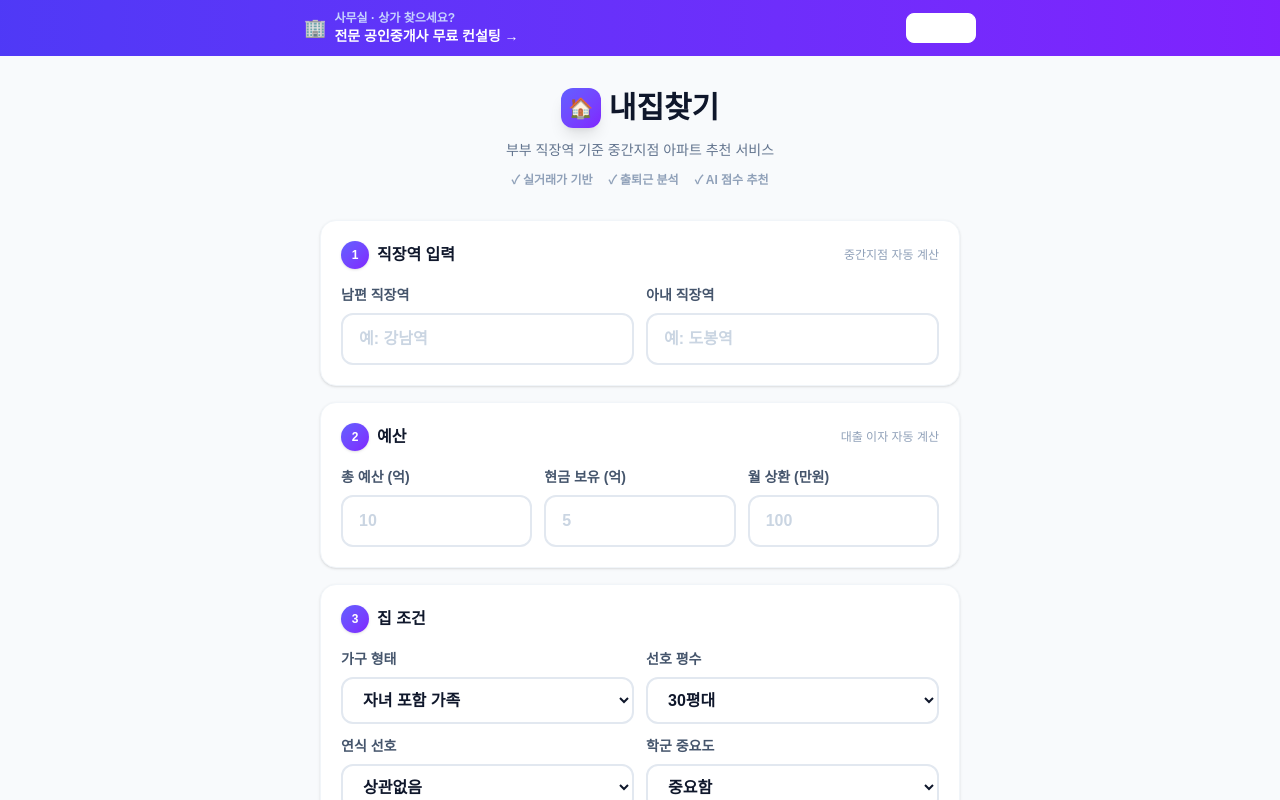
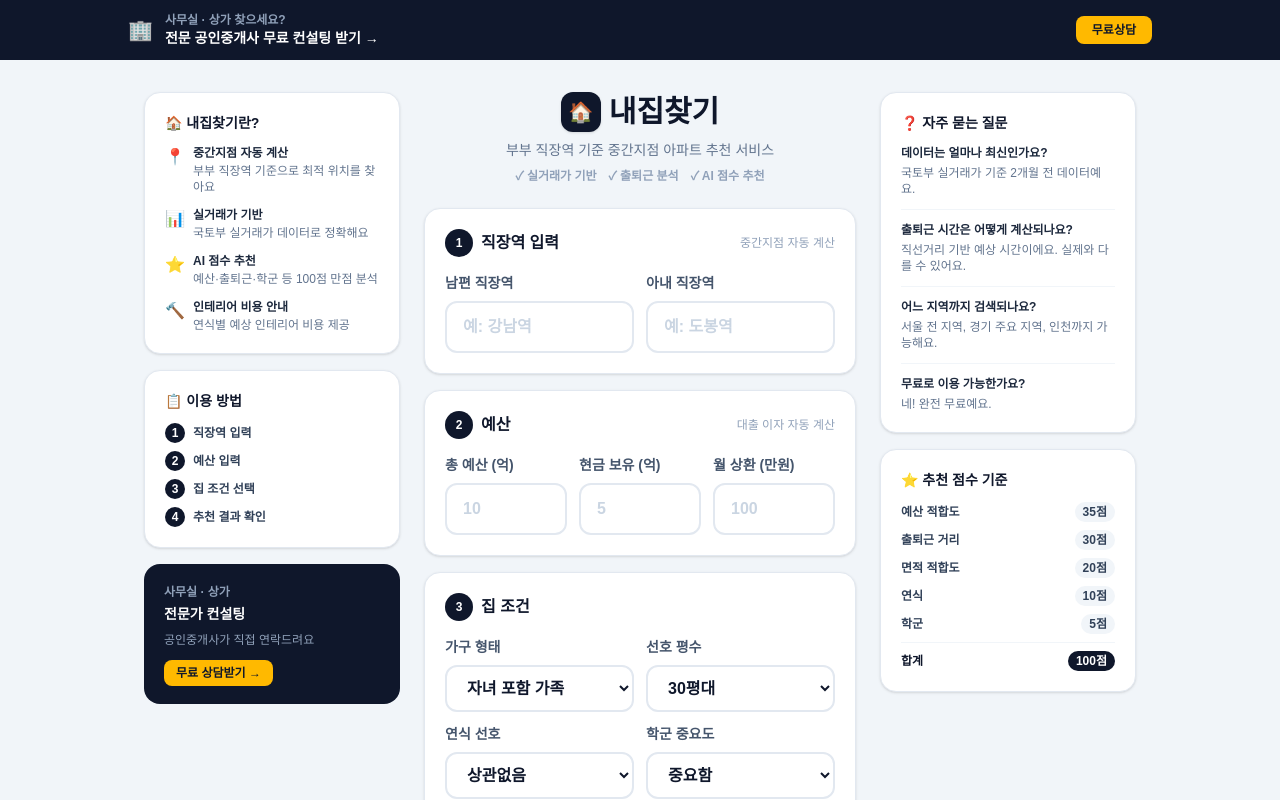
Before and after one commit to jonghyuck777/apt-fit-home, a Next.js app: page / in a window 1280 px wide. Shown: the top 800 px of the page. Built offline with nearby package versions, Linux system fonts and the light colour scheme.

Commit message:
improve homepage layout with sidebars

```diff
--- a/app/page.tsx
+++ b/app/page.tsx
@@ -46,44 +46,111 @@ export default function HomePage() {
     router.push("/results?" + params.toString());
   };
 
-  const inputClass = "w-full rounded-xl border-2 border-slate-200 bg-white px-4 py-3 text-base font-semibold text-slate-900 outline-none transition focus:border-indigo-400 focus:ring-2 focus:ring-indigo-100 placeholder:text-slate-300";
-  const selectClass = "w-full rounded-xl border-2 border-slate-200 bg-white px-4 py-3 text-base font-semibold text-slate-900 outline-none transition focus:border-indigo-400 focus:ring-2 focus:ring-indigo-100";
+  const inputClass = "w-full rounded-xl border-2 border-slate-200 bg-white px-4 py-3 text-base font-semibold text-slate-900 outline-none transition focus:border-blue-400 focus:ring-2 focus:ring-blue-100 placeholder:text-slate-300";
+  const selectClass = "w-full rounded-xl border-2 border-slate-200 bg-white px-4 py-3 text-base font-semibold text-slate-900 outline-none transition focus:border-blue-400 focus:ring-2 focus:ring-blue-100";
   const labelClass = "mb-2 block text-sm font-bold text-slate-600";
 
   return (
-    <main className="min-h-screen bg-slate-50">
+    <main className="min-h-screen bg-slate-100">
 
       {/* 상단 배너 */}
       <div
         onClick={() => window.open(CONSULTING_FORM_URL, "_blank")}
-        className="cursor-pointer bg-gradient-to-r from-indigo-600 to-violet-600 px-4 py-2.5"
+        className="cursor-pointer bg-slate-900 px-4 py-3 hover:bg-slate-800 transition"
       >
-        <div className="mx-auto max-w-2xl flex items-center justify-between gap-3">
-          <div className="flex items-center gap-2">
-            <span className="text-lg">🏢</span>
+        <div className="mx-auto max-w-5xl flex items-center justify-between gap-3">
+          <div className="flex items-center gap-3">
+            <span className="text-xl">🏢</span>
             <div>
-              <p className="text-xs font-bold text-indigo-200">사무실 · 상가 찾으세요?</p>
-              <p className="text-sm font-extrabold text-white">전문 공인중개사 무료 컨설팅 →</p>
+              <p className="text-xs font-bold text-slate-400">사무실 · 상가 찾으세요?</p>
+              <p className="text-sm font-extrabold text-white">전문 공인중개사 무료 컨설팅 받기 →</p>
             </div>
           </div>
-          <span className="shrink-0 rounded-lg bg-white bg-opacity-20 px-3 py-1.5 text-xs font-bold text-white border border-white border-opacity-30">
+          <span className="shrink-0 rounded-lg bg-amber-400 px-4 py-1.5 text-xs font-extrabold text-slate-900">
             무료상담
           </span>
         </div>
       </div>
 
-      <div className="mx-auto max-w-2xl px-4 py-8">
+      {/* 전체 레이아웃 */}
+      <div className="mx-auto max-w-5xl px-4 py-8 flex gap-6">
+
+        {/* 왼쪽 사이드바 */}
+        <div className="hidden lg:flex flex-col gap-4 w-64 shrink-0">
+
+          {/* 서비스 소개 */}
+          <div className="rounded-2xl bg-white p-5 shadow-sm border border-slate-200">
+            <p className="text-sm font-extrabold text-slate-900 mb-3">🏠 내집찾기란?</p>
+            <div className="space-y-3">
+              <div className="flex items-start gap-2">
+                <span className="text-base shrink-0">📍</span>
+                <div>
+                  <p className="text-xs font-bold text-slate-800">중간지점 자동 계산</p>
+                  <p className="text-xs text-slate-500 mt-0.5">부부 직장역 기준으로 최적 위치를 찾아요</p>
+                </div>
+              </div>
+              <div className="flex items-start gap-2">
+                <span className="text-base shrink-0">📊</span>
+                <div>
+                  <p className="text-xs font-bold text-slate-800">실거래가 기반</p>
+                  <p className="text-xs text-slate-500 mt-0.5">국토부 실거래가 데이터로 정확해요</p>
+                </div>
+              </div>
+              <div className="flex items-start gap-2">
+                <span className="text-base shrink-0">⭐</span>
+                <div>
+                  <p className="text-xs font-bold text-slate-800">AI 점수 추천</p>
+                  <p className="text-xs text-slate-500 mt-0.5">예산·출퇴근·학군 등 100점 만점 분석</p>
+                </div>
+              </div>
+              <div className="flex items-start gap-2">
+                <span className="text-base shrink-0">🔨</span>
+                <div>
+                  <p className="text-xs font-bold text-slate-800">인테리어 비용 안내</p>
+                  <p className="text-xs text-slate-500 mt-0.5">연식별 예상 인테리어 비용 제공</p>
+                </div>
+              </div>
+            </div>
+          </div>
+
+          {/* 이용 방법 */}
+          <div className="rounded-2xl bg-white p-5 shadow-sm border border-slate-200">
+            <p className="text-sm font-extrabold text-slate-900 mb-3">📋 이용 방법</p>
+            <div className="space-y-2">
+              {["직장역 입력", "예산 입력", "집 조건 선택", "추천 결과 확인"].map((step, i) => (
+                <div key={i} className="flex items-center gap-2">
+                  <span className="flex items-center justify-center w-5 h-5 rounded-full bg-slate-900 text-white text-xs font-bold shrink-0">{i + 1}</span>
+                  <p className="text-xs font-semibold text-slate-700">{step}</p>
+                </div>
+              ))}
+            </div>
+          </div>
+
+          {/* 사무실/상가 배너 */}
+          <div
+            onClick={() => window.open(CONSULTING_FORM_URL, "_blank")}
+            className="cursor-pointer rounded-2xl bg-slate-900 p-5 hover:bg-slate-800 transition"
+          >
+            <p className="text-xs font-bold text-slate-400 mb-1">사무실 · 상가</p>
+            <p className="text-sm font-extrabold text-white mb-2">전문가 컨설팅</p>
+            <p className="text-xs text-slate-400 mb-3">공인중개사가 직접 연락드려요</p>
+            <span className="rounded-lg bg-amber-400 px-3 py-1.5 text-xs font-extrabold text-slate-900">무료 상담받기 →</span>
+          </div>
+        </div>
+
+        {/* 메인 폼 */}
+        <div className="flex-1 min-w-0">
 
           {/* 헤더 */}
-        <div className="mb-8 text-center">
-          <div className="inline-flex items-center gap-2 mb-3">
-            <div className="w-10 h-10 rounded-xl bg-gradient-to-br from-indigo-500 to-violet-600 flex items-center justify-center shadow-lg">
+          <div className="mb-6 text-center">
+            <div className="inline-flex items-center gap-2 mb-2">
+              <div className="w-10 h-10 rounded-xl bg-slate-900 flex items-center justify-center shadow">
                 <span className="text-xl">🏠</span>
               </div>
               <h1 className="text-3xl font-extrabold text-slate-900">내집찾기</h1>
             </div>
             <p className="text-sm font-medium text-slate-500">부부 직장역 기준 중간지점 아파트 추천 서비스</p>
-          <div className="mt-3 flex justify-center gap-4 text-xs font-semibold text-slate-400">
+            <div className="mt-2 flex justify-center gap-3 text-xs font-semibold text-slate-400">
               <span>✓ 실거래가 기반</span>
               <span>✓ 출퇴근 분석</span>
               <span>✓ AI 점수 추천</span>
@@ -93,57 +160,35 @@ export default function HomePage() {
           <div className="space-y-4">
 
             {/* STEP 1 */}
-          <section className="rounded-2xl bg-white p-5 shadow-sm border border-slate-100">
+            <section className="rounded-2xl bg-white p-5 shadow-sm border border-slate-200">
               <div className="flex items-center gap-2 mb-4">
-              <span className="flex items-center justify-center w-7 h-7 rounded-full bg-gradient-to-br from-indigo-500 to-violet-600 text-white text-xs font-extrabold shadow">1</span>
+                <span className="flex items-center justify-center w-7 h-7 rounded-full bg-slate-900 text-white text-xs font-extrabold">1</span>
                 <h2 className="text-base font-extrabold text-slate-900">직장역 입력</h2>
                 <span className="ml-auto text-xs font-medium text-slate-400">중간지점 자동 계산</span>
               </div>
               <div className="grid gap-3 grid-cols-2">
                 <div>
                   <label className={labelClass}>남편 직장역</label>
-                <input
-                  value={stationA}
-                  onChange={(e) => setStationA(e.target.value)}
-                  placeholder="예: 강남역"
-                  className={inputClass}
-                />
-                {foundA ? (
-                  <p className="mt-1.5 text-xs font-bold text-emerald-500">✓ {foundA.name}</p>
-                ) : stationA ? (
-                  <p className="mt-1.5 text-xs font-bold text-red-400">역을 찾지 못했어요</p>
-                ) : null}
+                  <input value={stationA} onChange={(e) => setStationA(e.target.value)} placeholder="예: 강남역" className={inputClass} />
+                  {foundA ? <p className="mt-1.5 text-xs font-bold text-emerald-500">✓ {foundA.name}</p>
+                    : stationA ? <p className="mt-1.5 text-xs font-bold text-red-400">역을 찾지 못했어요</p> : null}
                 </div>
                 <div>
                   <label className={labelClass}>아내 직장역</label>
-                <input
-                  value={stationB}
-                  onChange={(e) => setStationB(e.target.value)}
-                  placeholder="예: 도봉역"
-                  className={inputClass}
-                />
-                {foundB ? (
-                  <p className="mt-1.5 text-xs font-bold text-emerald-500">✓ {foundB.name}</p>
-                ) : stationB ? (
-                  <p className="mt-1.5 text-xs font-bold text-red-400">역을 찾지 못했어요</p>
-                ) : null}
+                  <input value={stationB} onChange={(e) => setStationB(e.target.value)} placeholder="예: 도봉역" className={inputClass} />
+                  {foundB ? <p className="mt-1.5 text-xs font-bold text-emerald-500">✓ {foundB.name}</p>
+                    : stationB ? <p className="mt-1.5 text-xs font-bold text-red-400">역을 찾지 못했어요</p> : null}
                 </div>
               </div>
-
               {nearestStation && (
-              <div className="mt-4 rounded-xl bg-gradient-to-r from-indigo-50 to-violet-50 border border-indigo-100 p-4">
-                <div className="flex items-center gap-2 mb-2">
-                  <span className="text-base">📍</span>
-                  <p className="text-xs font-extrabold text-indigo-700">중간지점 계산 완료</p>
-                </div>
-                <p className="text-sm font-extrabold text-slate-900">
-                  추천 지역: <span className="text-indigo-600">{nearestStation.name}</span> 근처
-                </p>
+                <div className="mt-4 rounded-xl bg-blue-50 border border-blue-100 p-4">
+                  <p className="text-xs font-extrabold text-blue-700 mb-2">📍 중간지점 계산 완료</p>
+                  <p className="text-sm font-extrabold text-slate-900">추천 지역: <span className="text-blue-600">{nearestStation.name}</span> 근처</p>
                   {totalCommute && (
-                  <div className="mt-2 flex gap-3">
-                    <span className="rounded-full bg-white px-2.5 py-1 text-xs font-bold text-slate-700 shadow-sm">남편 {commuteA}분</span>
-                    <span className="rounded-full bg-white px-2.5 py-1 text-xs font-bold text-slate-700 shadow-sm">아내 {commuteB}분</span>
-                    <span className="rounded-full bg-indigo-600 px-2.5 py-1 text-xs font-bold text-white shadow-sm">합산 {totalCommute}분/일</span>
+                    <div className="mt-2 flex flex-wrap gap-2">
+                      <span className="rounded-full bg-white px-2.5 py-1 text-xs font-bold text-slate-700 border border-slate-200">남편 {commuteA}분</span>
+                      <span className="rounded-full bg-white px-2.5 py-1 text-xs font-bold text-slate-700 border border-slate-200">아내 {commuteB}분</span>
+                      <span className="rounded-full bg-slate-900 px-2.5 py-1 text-xs font-bold text-white">합산 {totalCommute}분/일</span>
                     </div>
                   )}
                 </div>
@@ -151,9 +196,9 @@ export default function HomePage() {
             </section>
 
             {/* STEP 2 */}
-          <section className="rounded-2xl bg-white p-5 shadow-sm border border-slate-100">
+            <section className="rounded-2xl bg-white p-5 shadow-sm border border-slate-200">
               <div className="flex items-center gap-2 mb-4">
-              <span className="flex items-center justify-center w-7 h-7 rounded-full bg-gradient-to-br from-indigo-500 to-violet-600 text-white text-xs font-extrabold shadow">2</span>
+                <span className="flex items-center justify-center w-7 h-7 rounded-full bg-slate-900 text-white text-xs font-extrabold">2</span>
                 <h2 className="text-base font-extrabold text-slate-900">예산</h2>
                 <span className="ml-auto text-xs font-medium text-slate-400">대출 이자 자동 계산</span>
               </div>
@@ -171,20 +216,19 @@ export default function HomePage() {
                   <input value={monthlyRepay} onChange={(e) => setMonthlyRepay(e.target.value)} type="number" step="10" placeholder="100" className={inputClass} />
                 </div>
               </div>
-
               {loanNeeded > 0 && (
                 <div className="mt-3 rounded-xl bg-amber-50 border border-amber-100 p-4">
                   <p className="text-xs font-extrabold text-amber-700 mb-3">💰 대출 계산 (금리 3.5% 기준)</p>
                   <div className="grid grid-cols-3 gap-2 text-center">
-                  <div className="rounded-xl bg-white p-2.5 shadow-sm">
+                    <div className="rounded-xl bg-white p-2.5 border border-amber-100">
                       <p className="text-xs text-amber-600 font-semibold">필요 대출</p>
                       <p className="text-lg font-extrabold text-amber-900">{loanNeeded.toFixed(1)}억</p>
                     </div>
-                  <div className="rounded-xl bg-white p-2.5 shadow-sm">
+                    <div className="rounded-xl bg-white p-2.5 border border-amber-100">
                       <p className="text-xs text-amber-600 font-semibold">월 이자</p>
                       <p className="text-lg font-extrabold text-amber-900">{monthlyInterest}만원</p>
                     </div>
-                  <div className="rounded-xl bg-white p-2.5 shadow-sm">
+                    <div className="rounded-xl bg-white p-2.5 border border-amber-100">
                       <p className="text-xs text-amber-600 font-semibold">여유</p>
                       <p className={"text-lg font-extrabold " + (Number(monthlyRepay) >= monthlyInterest ? "text-emerald-500" : "text-red-500")}>
                         {Number(monthlyRepay) >= monthlyInterest ? "여유" : "빠듯"}
@@ -196,9 +240,9 @@ export default function HomePage() {
             </section>
 
             {/* STEP 3 */}
-          <section className="rounded-2xl bg-white p-5 shadow-sm border border-slate-100">
+            <section className="rounded-2xl bg-white p-5 shadow-sm border border-slate-200">
               <div className="flex items-center gap-2 mb-4">
-              <span className="flex items-center justify-center w-7 h-7 rounded-full bg-gradient-to-br from-indigo-500 to-violet-600 text-white text-xs font-extrabold shadow">3</span>
+                <span className="flex items-center justify-center w-7 h-7 rounded-full bg-slate-900 text-white text-xs font-extrabold">3</span>
                 <h2 className="text-base font-extrabold text-slate-900">집 조건</h2>
               </div>
               <div className="grid gap-3 grid-cols-2">
@@ -260,23 +304,68 @@ export default function HomePage() {
             <button
               onClick={handleSearch}
               disabled={!foundA || !foundB}
-            className="w-full rounded-2xl bg-gradient-to-r from-indigo-600 to-violet-600 py-5 text-base font-extrabold text-white shadow-lg transition hover:opacity-90 active:scale-95 disabled:opacity-40 disabled:shadow-none disabled:cursor-not-allowed"
+              className="w-full rounded-2xl bg-slate-900 py-5 text-base font-extrabold text-white shadow-lg transition hover:bg-slate-700 active:scale-95 disabled:opacity-40 disabled:cursor-not-allowed"
             >
               {!foundA || !foundB ? "직장역을 입력해주세요" : "🔍 아파트 추천 받기"}
             </button>
 
-          {/* 하단 사무실/상가 배너 */}
+            {/* 하단 사무실/상가 배너 (모바일용) */}
             <div
               onClick={() => window.open(CONSULTING_FORM_URL, "_blank")}
-            className="cursor-pointer rounded-2xl bg-gradient-to-r from-slate-800 to-slate-900 p-5 flex items-center justify-between gap-4 hover:opacity-90 transition shadow-lg"
+              className="lg:hidden cursor-pointer rounded-2xl bg-slate-900 p-5 flex items-center justify-between gap-4 hover:bg-slate-800 transition"
             >
               <div>
                 <p className="text-xs font-bold text-slate-400 mb-1">사무실 · 상가</p>
                 <p className="text-base font-extrabold text-white">전문가 컨설팅 받아보기</p>
                 <p className="text-xs text-slate-400 mt-1">조건을 남기시면 공인중개사가 직접 연락드려요</p>
               </div>
-            <div className="shrink-0 w-12 h-12 rounded-xl bg-white bg-opacity-10 flex items-center justify-center text-2xl">
-              🏢
+              <div className="shrink-0 text-3xl">🏢</div>
+            </div>
+
+          </div>
+        </div>
+
+        {/* 오른쪽 사이드바 */}
+        <div className="hidden lg:flex flex-col gap-4 w-64 shrink-0">
+
+          {/* 자주 묻는 질문 */}
+          <div className="rounded-2xl bg-white p-5 shadow-sm border border-slate-200">
+            <p className="text-sm font-extrabold text-slate-900 mb-3">❓ 자주 묻는 질문</p>
+            <div className="space-y-3">
+              {[
+                { q: "데이터는 얼마나 최신인가요?", a: "국토부 실거래가 기준 2개월 전 데이터예요." },
+                { q: "출퇴근 시간은 어떻게 계산되나요?", a: "직선거리 기반 예상 시간이에요. 실제와 다를 수 있어요." },
+                { q: "어느 지역까지 검색되나요?", a: "서울 전 지역, 경기 주요 지역, 인천까지 가능해요." },
+                { q: "무료로 이용 가능한가요?", a: "네! 완전 무료예요." },
+              ].map((item, i) => (
+                <div key={i} className="border-b border-slate-100 pb-3 last:border-0 last:pb-0">
+                  <p className="text-xs font-bold text-slate-800 mb-1">{item.q}</p>
+                  <p className="text-xs text-slate-500">{item.a}</p>
+                </div>
+              ))}
+            </div>
+          </div>
+
+          {/* 점수 안내 */}
+          <div className="rounded-2xl bg-white p-5 shadow-sm border border-slate-200">
+            <p className="text-sm font-extrabold text-slate-900 mb-3">⭐ 추천 점수 기준</p>
+            <div className="space-y-2">
+              {[
+                { label: "예산 적합도", score: "35점" },
+                { label: "출퇴근 거리", score: "30점" },
+                { label: "면적 적합도", score: "20점" },
+                { label: "연식", score: "10점" },
+                { label: "학군", score: "5점" },
+              ].map((item, i) => (
+                <div key={i} className="flex items-center justify-between">
+                  <p className="text-xs font-semibold text-slate-700">{item.label}</p>
+                  <span className="rounded-full bg-slate-100 px-2 py-0.5 text-xs font-bold text-slate-700">{item.score}</span>
+                </div>
+              ))}
+              <div className="mt-2 pt-2 border-t border-slate-100 flex items-center justify-between">
+                <p className="text-xs font-extrabold text-slate-900">합계</p>
+                <span className="rounded-full bg-slate-900 px-2 py-0.5 text-xs font-bold text-white">100점</span>
+              </div>
             </div>
           </div>
 
```
Lines whose indentation alone changed are shown as unchanged.
